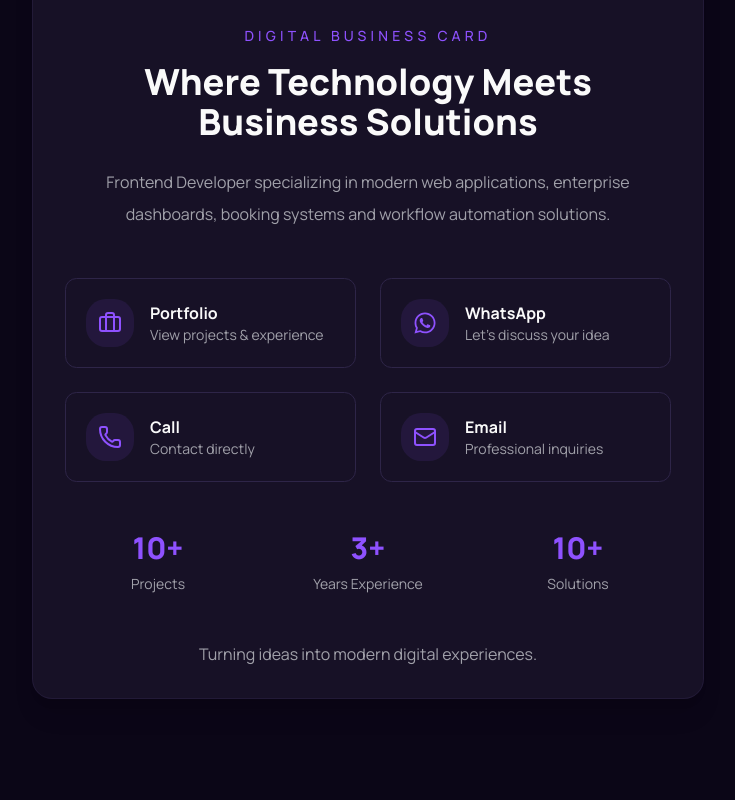
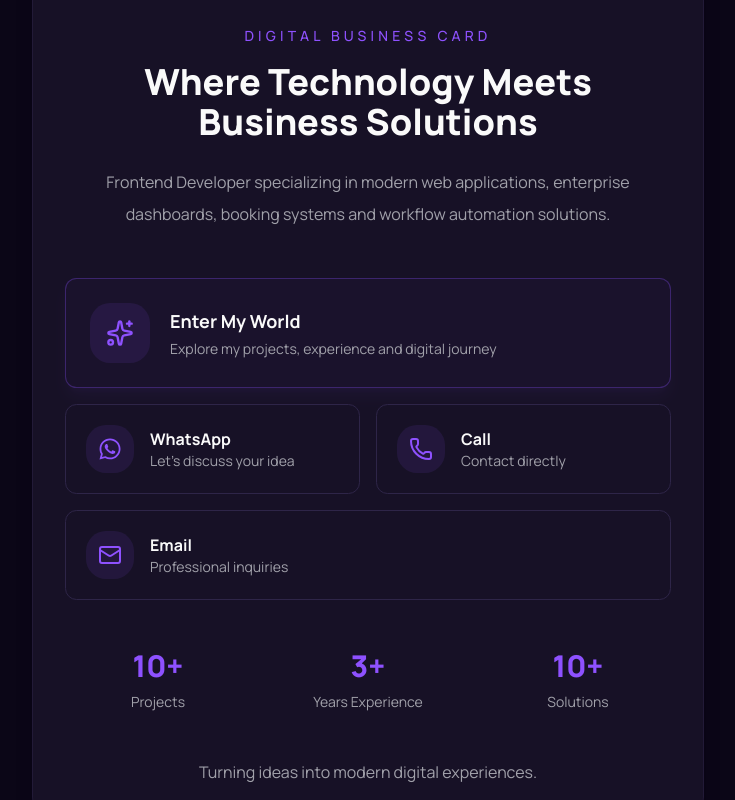
Before and after one commit to MohamedAbuelroos/mohamed-rabea-portfolio, a Next.js app: page /info in a window 1280 px wide. Shown: the part 391-1191 px from the top of the page, without its empty margins (272-1007 px from the left). Before the commit the page ends 1130 px from the top, so only its background shows below. Built offline with nearby package versions, Linux system fonts and the light colour scheme.

Commit message:
enhance info page

```diff
--- a/app/info/page.tsx
+++ b/app/info/page.tsx
@@ -20,7 +20,6 @@ export default function InfoPage() {
 "
     >
       <div className="w-full max-w-2xl">
-
         {/* Main Card */}
         <motion.div
           className="
@@ -77,9 +76,56 @@ export default function InfoPage() {
               duration: 0.6,
               delay: 0.3,
             }}
-            className="mt-12 grid grid-cols-1 gap-6 sm:grid-cols-2"
+            className="mt-12 space-y-4"
           >
-            {infoLinks.map((item) => {
+            {/* Featured Card */}
+            {infoLinks
+              .filter((item) => item.featured)
+              .map((item) => {
+                const Icon = item.icon;
+
+                return (
+                  <Link
+                    key={item.title}
+                    href={item.href}
+                    className="
+            group
+            flex
+            items-center
+            gap-5
+            rounded-md
+            border
+            border-violet-500/30
+            bg-violet-500/[0.03]
+            p-6
+            shadow-lg
+            shadow-violet-500/5
+            transition-all
+            hover:-translate-y-1
+            hover:border-violet-500
+            hover:shadow-violet-500/20
+          "
+                  >
+                    <div className="rounded-xl bg-violet-500/10 p-4">
+                      <Icon size={28} className="text-violet-500" />
+                    </div>
+
+                    <div>
+                      <p className="text-lg font-bold">{item.title}</p>
+
+                      <p className="mt-1 text-sm text-muted-foreground">
+                        {item.subtitle}
+                      </p>
+                    </div>
+                  </Link>
+                );
+              })}
+
+            {/* WhatsApp + Call */}
+            <div className="grid gap-4 sm:grid-cols-2">
+              {infoLinks
+                .filter((item) => !item.featured && item.title !== "Email")
+                .map((item) => {
                   const Icon = item.icon;
 
                   return (
@@ -87,7 +133,7 @@ export default function InfoPage() {
                       key={item.title}
                       href={item.href}
                       target={item.external ? "_blank" : undefined}
-                  className={`
+                      className="
               group
               flex
               items-center
@@ -98,9 +144,46 @@ export default function InfoPage() {
               transition-all
               hover:-translate-y-1
               hover:border-violet-500
+            "
+                    >
+                      <div className="rounded-xl bg-violet-500/10 p-3">
+                        <Icon size={24} className="text-violet-500" />
+                      </div>
 
-          ${item.featured ? "w-full" : ""}
-        `}
+                      <div>
+                        <p className="font-bold">{item.title}</p>
+
+                        <p className="text-sm text-muted-foreground">
+                          {item.subtitle}
+                        </p>
+                      </div>
+                    </Link>
+                  );
+                })}
+            </div>
+
+            {/* Email */}
+            {infoLinks
+              .filter((item) => item.title === "Email")
+              .map((item) => {
+                const Icon = item.icon;
+
+                return (
+                  <Link
+                    key={item.title}
+                    href={item.href}
+                    className="
+            group
+            flex
+            items-center
+            gap-4
+            rounded-md
+            border
+            p-5
+            transition-all
+            hover:-translate-y-1
+            hover:border-violet-500
+          "
                   >
                     <div className="rounded-xl bg-violet-500/10 p-3">
                       <Icon size={24} className="text-violet-500" />
--- a/components/sections/contact/contact-card.tsx
+++ b/components/sections/contact/contact-card.tsx
@@ -52,7 +52,7 @@ export default function ContactCard({ type, title, description }: Props) {
 
       <div className="mt-8">
         <Link
-          href={isWhatsapp ? "https://wa.me/YOUR_NUMBER" : "mailto:YOUR_EMAIL"}
+          href={isWhatsapp ? "https://wa.me/201022225621" : "mailto:YOUR_EMAIL"}
           target="_blank"
           className="
             inline-flex
--- a/data/info-links.ts
+++ b/data/info-links.ts
@@ -1,15 +1,13 @@
-// data/info-links.ts
-
-import { Briefcase, Mail, Phone } from "lucide-react";
+import { Mail, Phone, Sparkles } from "lucide-react";
 
 import { FaWhatsapp } from "react-icons/fa";
 
 export const infoLinks = [
   {
-    title: "Portfolio",
-    subtitle: "View projects & experience",
+    title: "Enter My World",
+    subtitle: "Explore my projects, experience and digital journey",
     href: "/",
-    icon: Briefcase,
+    icon: Sparkles,
     featured: true,
   },
 
```
Lines whose indentation alone changed are shown as unchanged.
